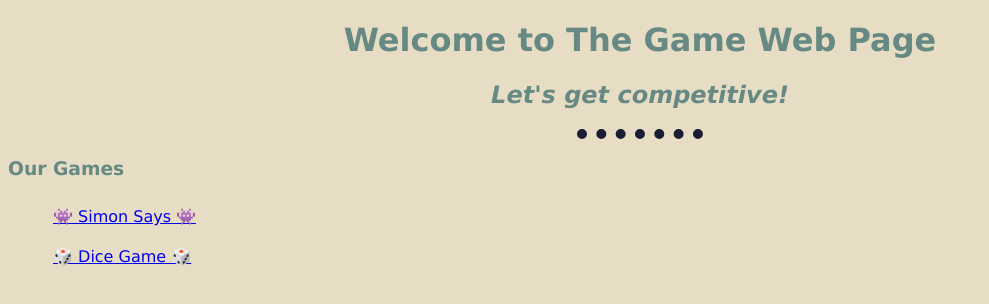
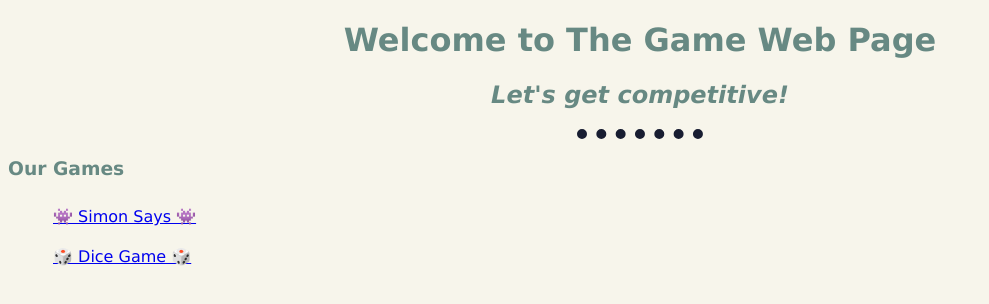
Before and after one commit to broodgeneral/TheGameWebPage, a plain HTML site: page index.html in a window 1280 px wide. Shown: the whole page, without its empty margins (0-989 px from the left). Drawn offline with Linux system fonts and the light colour scheme.

Commit message:
changed backgr

```diff
--- a/CSS/styles.css
+++ b/CSS/styles.css
@@ -1,5 +1,5 @@
 
-body {background-color: #E6DDC4;
+body {background-color: #F7F5EB;
 }
 
 hr {
```
